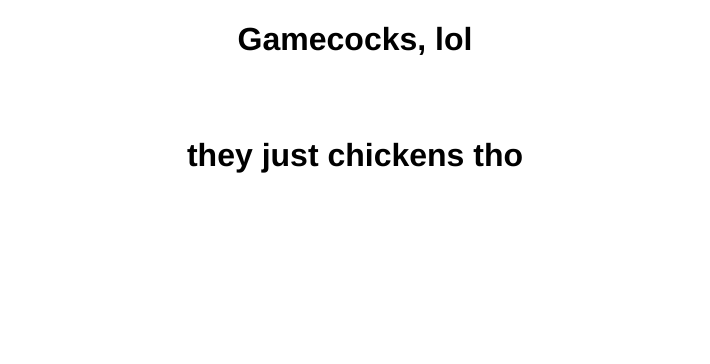
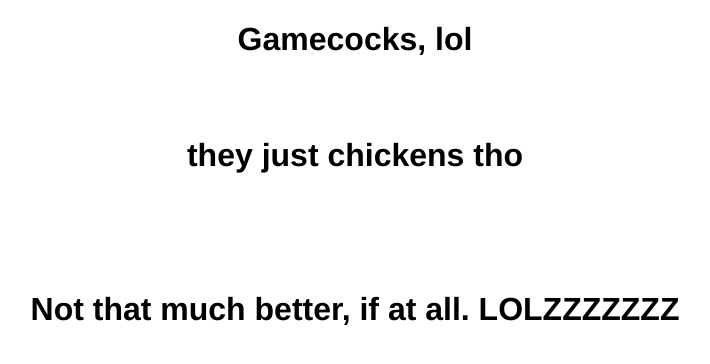
Before and after one commit to ryanmccrary/gamecocks-lol, a plain HTML site: page index.html in a window 1280 px wide. Shown: the whole page, without its empty margins (285-995 px from the left). Drawn offline with Linux system fonts and the light colour scheme.

Commit message:
Update index.html

```diff
--- a/index.html
+++ b/index.html
@@ -21,6 +21,11 @@
 
      <h1>they just chickens tho<h1>
 
+       <br />
+       <br />
+
+
+       <h1>Not that much better, if at all. LOLZZZZZZZ</h1>
 
     </center>
 
```
